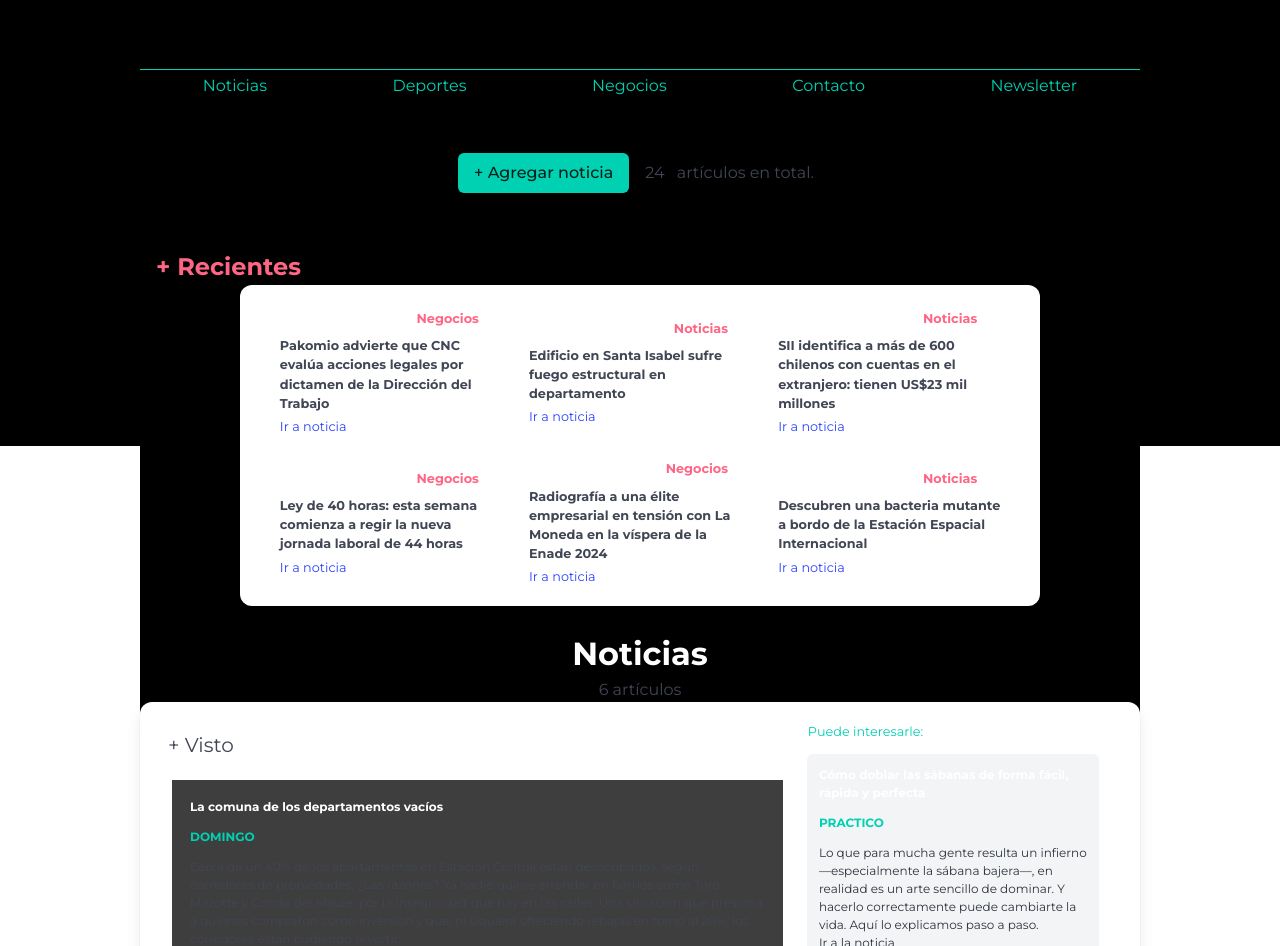
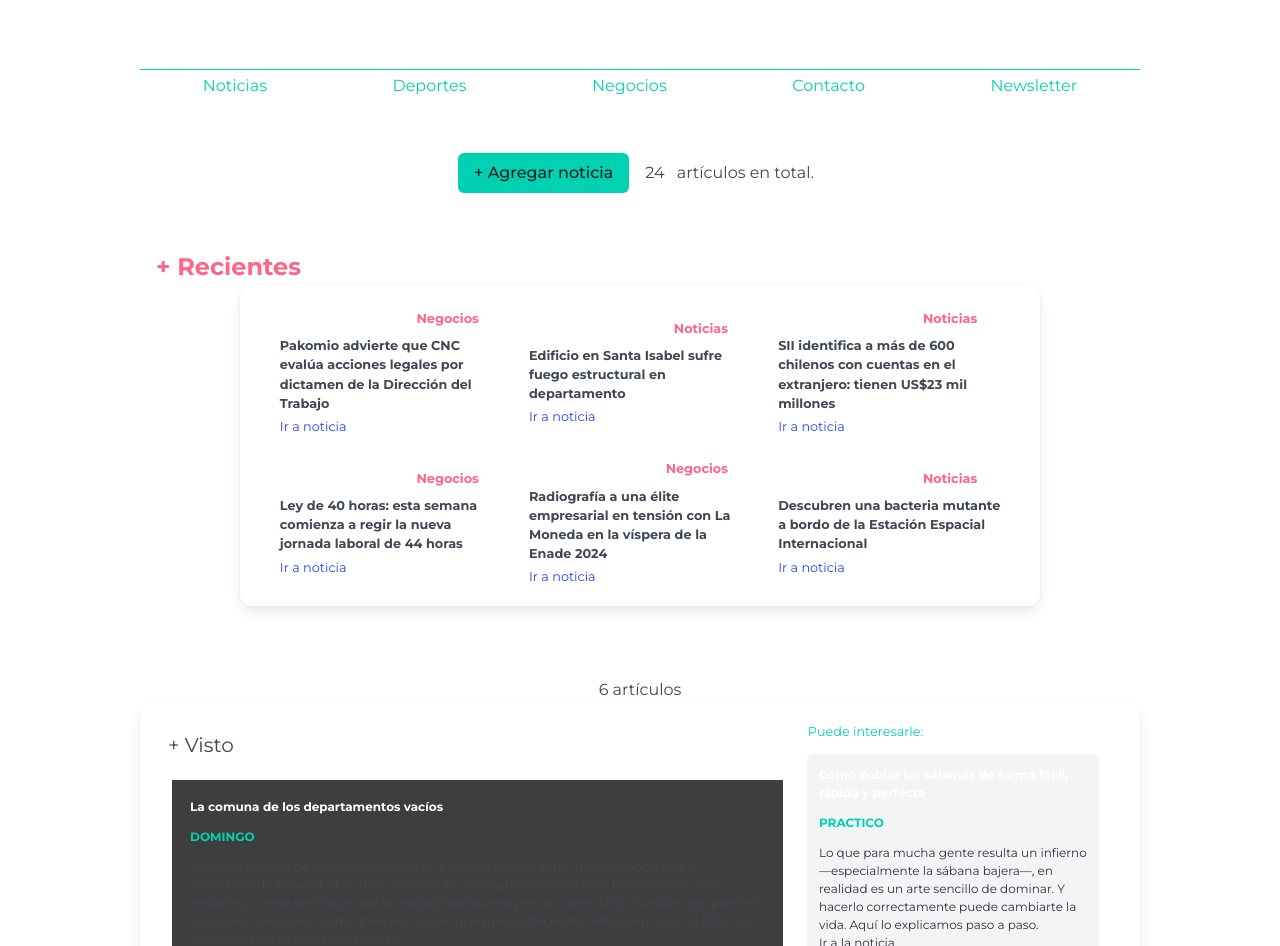
Before and after one commit to zwiva/aiep_exercises, a website: page index.html in a window 1280 px wide. Shown: the part 354-1300 px from the top of the page. Drawn offline with nearby package versions, Linux system fonts and the light colour scheme.

Commit message:
fix fondo oscuro

```diff
--- a/index.html
+++ b/index.html
@@ -38,7 +38,8 @@
     </nav>
 
     <!-- banner publicidad -->
-    <section class="is-flex is-justify-content-center" style="width: 100%; min-height: 60px; background-color: #282828;">
+    <section class="is-flex is-justify-content-center"
+        style="width: 100%; min-height: 60px; background-color: #282828;">
         <div class="is-flex is-justify-content-space-between"
             style="width: 100%; max-width: 1000px; border: 1px solid rgb(93, 93, 93);">
             Publicidad
@@ -67,7 +68,7 @@
     </section>
 
     <!-- noticias -->
-    <main style="background-color: black;">
+    <main>
         <!-- Agregar noticia -->
         <div class="main__btn-add m-5">
             <button onclick="showFormAddArticle()" class="button is-primary">+ Agregar noticia</button>
@@ -85,7 +86,7 @@
                 style="align-self: flex-start;" id="spot">
                 + Recientes
             </h2>
-            <div class="main__section--spotlight box is-danger">
+            <div class="main__section--spotlight box">
                 <article class="spotlight__element">
                     <div class="spotlight__element--type">
                         <h5 class="m-1 spotlight__element--hour has-text-white">21:40</h5>
--- a/style.css
+++ b/style.css
@@ -1,5 +1,5 @@
 body {
-    height: 100dvh;
+    /* height: 100dvh; */
     display: flex;
     justify-content: space-between;
     align-items: center;
@@ -8,7 +8,6 @@ body {
     font-family: "Montserrat", sans-serif;
     font-optical-sizing: auto;
     font-style: normal;
-    background-color: black;
 }
 
 main {
@@ -18,7 +17,6 @@ main {
     flex-direction: column;
     width: 100%;
     max-width: 1000px;
-    background-color: black;
 }
 
 .main__sections {
@@ -124,7 +122,6 @@ main {
 }
 
 footer {
-    background: #c9d2d0;
     color: #31231e;
     width: 100%;
     display: flex;
```
